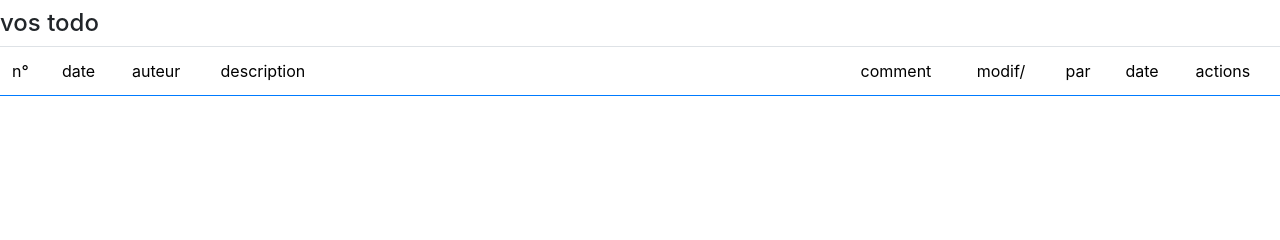
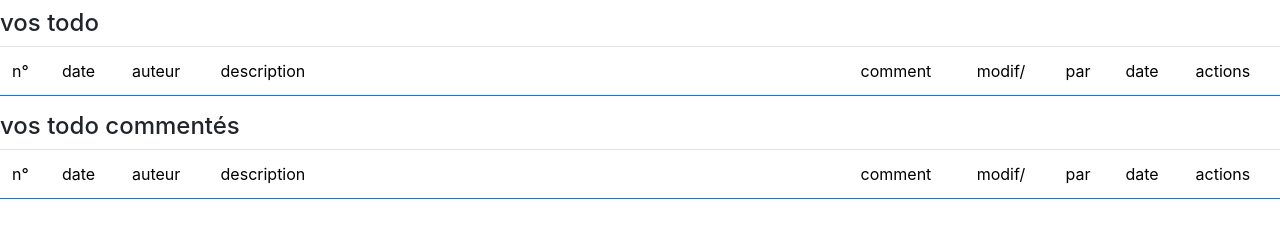
Before and after one commit to manueldurand/teamCom, a Symfony app: template templates/todo_list/account.html.twig in a window 1280 px wide. Shown: the part 176-416 px from the top of the page. Run offline with Twig, Linux system fonts and the light colour scheme; the template is opened without the code that fills it, so the values that code supplies are empty; some libraries are stand-ins or nearby versions.

Commit message:
fixtures avec users en FK affiche compte todos persos

```diff
--- a/src/Controller/TodoListController.php
+++ b/src/Controller/TodoListController.php
@@ -5,6 +5,7 @@ use App\Entity\User;
 use App\Entity\TodoList;
 use App\Form\TodoListType;
 use App\Form\UpdateFormType;
+use App\Repository\TodoListRepository;
 use Doctrine\Persistence\ManagerRegistry;
 use Doctrine\ORM\EntityManagerInterface;
 use Sensio\Bundle\FrameworkExtraBundle\Configuration\IsGranted;
@@ -127,7 +128,6 @@ class TodoListController extends AbstractController
         $user = $this->getUser();
         $todolist = $doctrine->getRepository(TodoList::class)->findAllByUser($user);
 
-
         return $this->render('todo_list/account.html.twig', [
             'user' => $user,
             'todolist' => $todolist,
--- a/src/Entity/TodoList.php
+++ b/src/Entity/TodoList.php
@@ -71,6 +71,7 @@ class TodoList
     public function __construct()
     {
         $this->created = new \DateTime();
+        $this->dateReponse = new \DateTime();
     }
 
     public function getComment(): ?string
--- a/templates/todo_list/account.html.twig
+++ b/templates/todo_list/account.html.twig
@@ -18,7 +18,7 @@
 </tr>
 </thead>
 <tbody>
-    {% for todo in todolist%}
+    {% for todo in user.todoLists %}
 <tr>
 <td>{{ todo.id }}</td>
 <td>{{ todo.created|date("d/m/Y") }}</td>
@@ -29,10 +29,13 @@
 <td class="col-3">{{ todo.description }}</td>
 <td class="col-3">{{ todo.comment }}</td>
 <td class="col-3">{{ todo.reponse }}</td>
+<td>{%if(todo.commentUser)%}
+{{ todo.commentUser.nom }}</td>
+{% endif %}
+<td>
 {%if(todo.commentUser)%}
-<td>{{ todo.commentUser.nom }}</td>
-{% endif %}
-<td>{{ todo.dateReponse|date("d/m/Y")}}</td>
+{{ todo.dateReponse|date("d/m/Y")}}
+{% endif %}</td>
 
 {% if is_granted('ROLE_USER') %}
 <td><form action="todolist/delete/{{todo.id}}" method="post">
@@ -50,8 +53,50 @@
 </tbody>
 </table>
 
+<h4>vos todo commentés</h4>
 
+<table class="table border-primary" >
+<thead>
+<tr class="">
+<td>n°</td><td>date</td><td>auteur</td><td class="col-6">description</td><td>comment</td>
+<td>modif/</td><td>par</td><td>date</td><td colspan(2)>actions</td>
+</tr>
+</thead>
+<tbody>
+    {% for todo in user.todoListComments %}
+<tr>
+<td>{{ todo.id }}</td>
+<td>{{ todo.created|date("d/m/Y") }}</td>
+<td>
+{%if(todo.user)%}
+{{ todo.user.nom }}
+{% endif %}</td>
+<td class="col-3">{{ todo.description }}</td>
+<td class="col-3">{{ todo.comment }}</td>
+<td class="col-3">{{ todo.reponse }}</td>
+<td>{%if(todo.commentUser)%}
+{{ todo.commentUser.nom }}</td>
+{% endif %}
+<td>
+{%if(todo.commentUser)%}
+{{ todo.dateReponse|date("d/m/Y")}}
+{% endif %}</td>
 
+{% if is_granted('ROLE_USER') %}
+<td><form action="todolist/delete/{{todo.id}}" method="post">
+    {# the argument of csrf_token() is an arbitrary string used to generate the token #}
+    <input type="hidden" name="token" value="{{ csrf_token('delete-item') }}"/>
+
+    <button class="text-bg-danger p-1" type="submit">Supprimer</button>
+</form></td>
+<td><a href="{{path('update_todo', {id: todo.id})}}"><button class="text-bg-primary p-1" >modifier</button></a></td>
+
+{% endif %}
+</tr>
+
+{% endfor %}
+</tbody>
+</table>
 
 </div>
 
--- a/templates/todo_list/index.html.twig
+++ b/templates/todo_list/index.html.twig
@@ -31,7 +31,11 @@
 <td>{%if(todo.commentUser)%}
 {{ todo.commentUser.nom }}</td>
 {% endif %}
-<td>{{ todo.dateReponse|date("d/m/Y")}}</td>
+<td>
+{%if(todo.commentUser)%}
+{{ todo.dateReponse|date("d/m/Y")}}
+{% endif %}
+</td>
 
 {% if is_granted('ROLE_USER') %}
 <td><form action="todolist/delete/{{todo.id}}" method="post">
```
Also changed, not shown: src/DataFixtures/AppFixtures.php (deleted, +0 -40 lines), src/DataFixtures/UserFixtures.php (+35 -2 lines).
